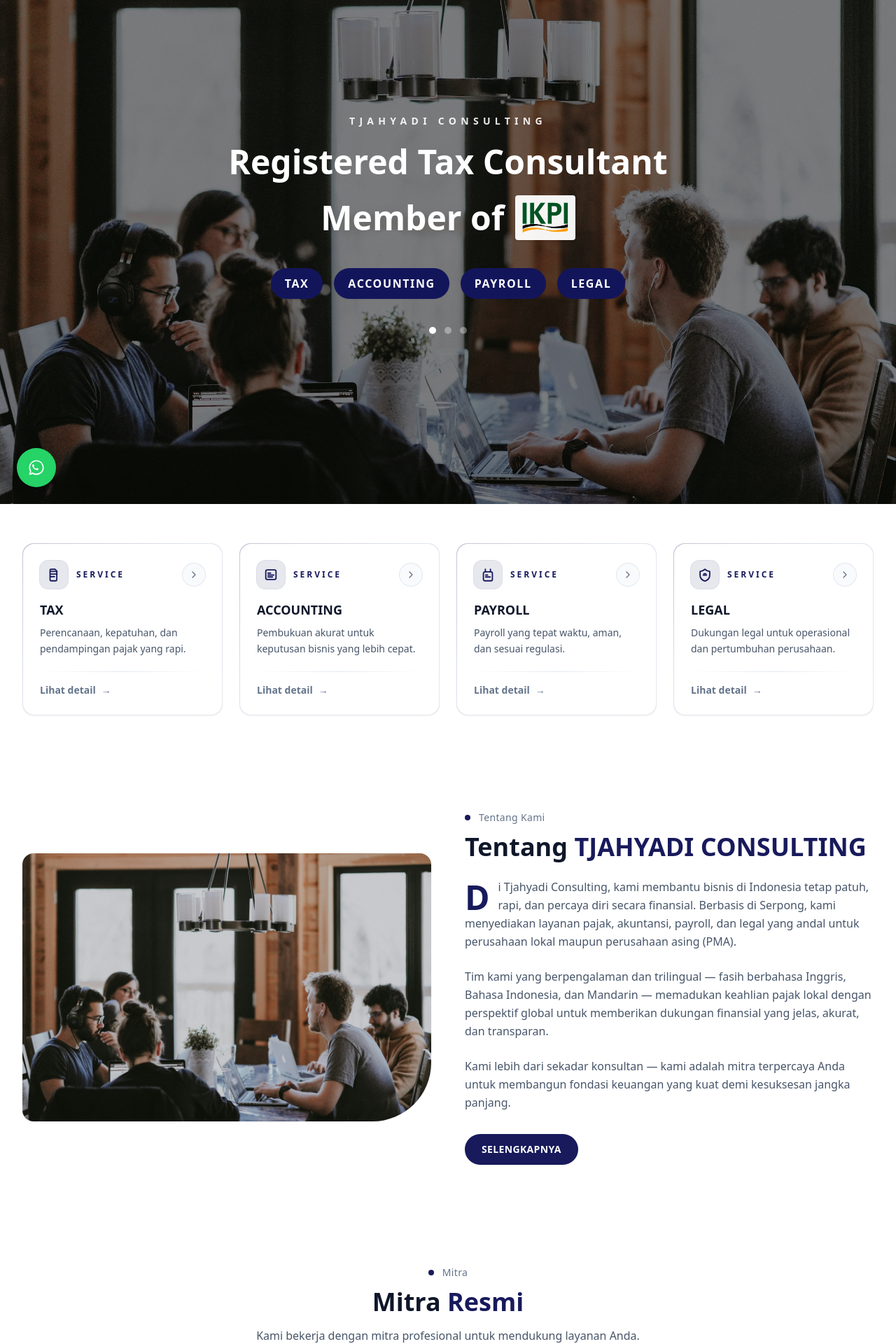
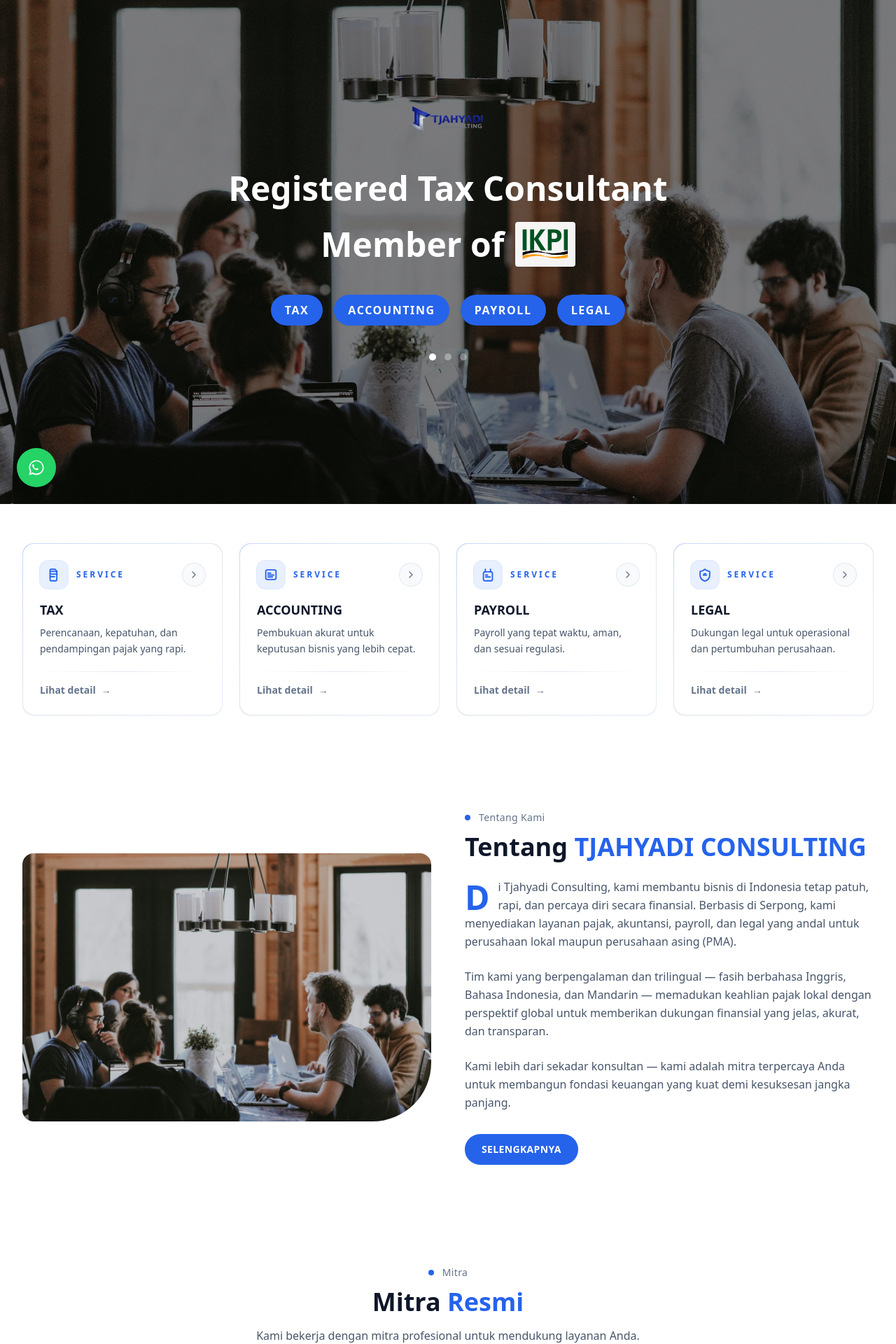
Before and after one commit to Mannn07/Web-Tjahyadi, a React (Vite) app: page / in a window 1280 px wide. Shown: the part 80-2000 px from the top of the page at 70% size. Built offline with nearby package versions, Linux system fonts and the light colour scheme.

Commit message:
Update UI: navy terang color scheme, replace TJAHYADI CONSULTING text with logo1.png

```diff
--- a/src/components/Footer.tsx
+++ b/src/components/Footer.tsx
@@ -25,7 +25,7 @@
         loading="lazy"
         decoding="async"
       />
-      <div className="absolute inset-0 bg-gradient-to-r from-[#07102a]/95 via-[#0f123e]/90 to-primary/90" />
+      <div className="absolute inset-0 bg-gradient-to-r from-[#1e3a8a]/95 via-[#1d4ed8]/90 to-primary/90" />
       <div className="absolute inset-0 bg-black/25" />
 
       <div className="relative container-page">
--- a/src/index.css
+++ b/src/index.css
@@ -25,11 +25,11 @@
   }
 
   .nav-link {
-    @apply text-sm font-semibold tracking-wide text-white/90 hover:text-primary transition-colors;
+    @apply text-sm font-semibold tracking-wide text-white/90 hover:text-[#60a5fa] transition-colors;
   }
 
   .nav-link-solid {
-    @apply text-sm font-semibold tracking-wide text-white hover:text-white transition-colors;
+    @apply text-sm font-semibold tracking-wide text-white hover:text-[#93c5fd] transition-colors;
   }
 
   .pill {
--- a/src/pages/Home.tsx
+++ b/src/pages/Home.tsx
@@ -20,7 +20,7 @@
       height: 22,
       fill: "none",
       xmlns: "http://www.w3.org/2000/svg",
-      className: "text-[#181a5c]",
+      className: "text-[#2563eb]",
       "aria-hidden": true as const,
     };
 
@@ -359,9 +359,13 @@
           <div className="relative z-10 flex h-full items-center justify-center text-center">
             <div className="container-page">
               <div className="mx-auto max-w-4xl">
-                <div className="text-white/90 text-xs font-black tracking-[0.45em] sm:text-sm">
-                  TJAHYADI CONSULTING
-                </div>
+                <img
+                  src="/logo1.png"
+                  alt="TJAHYADI CONSULTING"
+                  className="mx-auto h-20 sm:h-24 w-auto"
+                  decoding="async"
+                  loading="eager"
+                />
                 <h1 className="mt-6 text-3xl font-black leading-tight text-white sm:text-4xl lg:text-5xl">
                   Registered Tax Consultant
                 </h1>
@@ -471,28 +475,28 @@
                   key={card.id}
                   id={card.id}
                   href={`#${card.id}`}
-                  className="group relative block scroll-mt-28 rounded-2xl bg-gradient-to-br from-[#181a5c]/25 via-slate-200 to-[#181a5c]/10 p-[1px] shadow-sm transition-all duration-300 hover:-translate-y-1 hover:shadow-xl focus:outline-none focus-visible:ring-2 focus-visible:ring-[#181a5c]/40 focus-visible:ring-offset-2"
+                  className="group relative block scroll-mt-28 rounded-2xl bg-gradient-to-br from-[#2563eb]/25 via-slate-200 to-[#2563eb]/10 p-[1px] shadow-sm transition-all duration-300 hover:-translate-y-1 hover:shadow-xl focus:outline-none focus-visible:ring-2 focus-visible:ring-[#2563eb]/40 focus-visible:ring-offset-2"
                 >
                   <div className="rounded-2xl bg-white p-6">
                     <div className="flex items-center justify-between">
                       <div className="flex items-center gap-3">
-                        <div className="flex h-10 w-10 items-center justify-center rounded-xl bg-[#181a5c]/10 ring-1 ring-[#181a5c]/15 transition duration-300 group-hover:bg-[#181a5c]/15 group-hover:ring-[#181a5c]/25">
+                        <div className="flex h-10 w-10 items-center justify-center rounded-xl bg-[#2563eb]/10 ring-1 ring-[#2563eb]/15 transition duration-300 group-hover:bg-[#2563eb]/15 group-hover:ring-[#2563eb]/25">
                           <span className="transition duration-300 group-hover:scale-110 group-hover:-rotate-3">
                             <ServiceIcon kind={card.id} />
                           </span>
                         </div>
-                        <div className="text-xs font-black tracking-[0.25em] text-[#181a5c]">
+                        <div className="text-xs font-black tracking-[0.25em] text-[#2563eb]">
                           SERVICE
                         </div>
                       </div>
 
-                      <div className="flex h-8 w-8 items-center justify-center rounded-full bg-slate-50 ring-1 ring-slate-200 transition duration-300 group-hover:bg-[#181a5c]/5 group-hover:ring-[#181a5c]/20">
+                      <div className="flex h-8 w-8 items-center justify-center rounded-full bg-slate-50 ring-1 ring-slate-200 transition duration-300 group-hover:bg-[#2563eb]/5 group-hover:ring-[#2563eb]/20">
                         <svg
                           viewBox="0 0 24 24"
                           width="16"
                           height="16"
                           aria-hidden="true"
-                          className="text-slate-500 transition duration-300 group-hover:translate-x-0.5 group-hover:text-[#181a5c]"
+                          className="text-slate-500 transition duration-300 group-hover:translate-x-0.5 group-hover:text-[#2563eb]"
                           fill="none"
                           xmlns="http://www.w3.org/2000/svg"
                         >
@@ -507,7 +511,7 @@
                       </div>
                     </div>
 
-                    <div className="mt-4 text-lg font-extrabold text-slate-900 transition duration-300 group-hover:text-[#181a5c]">
+                    <div className="mt-4 text-lg font-extrabold text-slate-900 transition duration-300 group-hover:text-[#2563eb]">
                       {card.title}
                     </div>
 
@@ -515,9 +519,9 @@
                       {card.desc}
                     </div>
 
-                    <div className="mt-5 h-px w-full bg-gradient-to-r from-transparent via-slate-200 to-transparent transition duration-300 group-hover:via-[#181a5c]/25" />
+                    <div className="mt-5 h-px w-full bg-gradient-to-r from-transparent via-slate-200 to-transparent transition duration-300 group-hover:via-[#2563eb]/25" />
 
-                    <div className="mt-4 inline-flex items-center gap-2 text-sm font-bold text-slate-500 transition duration-300 group-hover:text-[#181a5c]">
+                    <div className="mt-4 inline-flex items-center gap-2 text-sm font-bold text-slate-500 transition duration-300 group-hover:text-[#2563eb]">
                       <span>
                         {
                           {
@@ -554,20 +558,20 @@
 
               <div>
                 <div className="flex items-center gap-3 text-sm text-slate-500">
-                  <span className="h-2 w-2 rounded-full bg-[#181a5c]" />
+                  <span className="h-2 w-2 rounded-full bg-[#2563eb]" />
                   <span className="tracking-wide">{aboutContent.badge}</span>
                 </div>
 
                 <h2 className="mt-3 text-3xl font-extrabold leading-tight text-slate-900 sm:text-4xl">
                   {aboutContent.titlePrefix}{" "}
-                  <span className="text-[#181a5c]">
+                  <span className="text-[#2563eb]">
                     {aboutContent.titleBrand}
                   </span>
                 </h2>
 
                 <div className="mt-6 space-y-6 text-slate-600">
                   <p className="leading-relaxed">
-                    <span className="float-left mr-3 mt-1 text-5xl font-extrabold leading-none text-[#181a5c]">
+                    <span className="float-left mr-3 mt-1 text-5xl font-extrabold leading-none text-[#2563eb]">
                       {aboutContent.paragraphs[0].slice(0, 1)}
                     </span>
                     {aboutContent.paragraphs[0].slice(1)}
@@ -583,7 +587,7 @@
                 <div className="mt-8">
                   <a
                     href="#contact"
-                    className="inline-flex items-center justify-center rounded-full bg-[#181a5c] px-6 py-3 text-sm font-extrabold tracking-wide text-white shadow-sm transition hover:bg-[#181a5c]/90"
+                    className="inline-flex items-center justify-center rounded-full bg-[#2563eb] px-6 py-3 text-sm font-extrabold tracking-wide text-white shadow-sm transition hover:bg-[#2563eb]/90"
                   >
                     {aboutContent.button}
                   </a>
@@ -598,12 +602,12 @@
           <div className="container-page">
             <div className="flex flex-col items-center text-center">
               <div className="flex items-center gap-3 text-sm text-slate-500">
-                <span className="h-2 w-2 rounded-full bg-[#181a5c]" />
+                <span className="h-2 w-2 rounded-full bg-[#2563eb]" />
                 <span className="tracking-wide">{partnerContent.badge}</span>
               </div>
               <h2 className="mt-3 text-3xl font-extrabold text-slate-900 sm:text-4xl">
                 {partnerContent.titleA}{" "}
-                <span className="text-[#181a5c]">{partnerContent.titleB}</span>
+                <span className="text-[#2563eb]">{partnerContent.titleB}</span>
               </h2>
               <p className="mt-4 max-w-3xl text-slate-600">
                 {partnerContent.subtitle}
@@ -634,12 +638,12 @@
           <div className="container-page">
             <div className="flex flex-col items-center text-center">
               <div className="flex items-center gap-3 text-sm text-slate-500">
-                <span className="h-2 w-2 rounded-full bg-[#181a5c]" />
+                <span className="h-2 w-2 rounded-full bg-[#2563eb]" />
                 <span className="tracking-wide">{portfolioContent.badge}</span>
               </div>
               <h2 className="mt-3 text-3xl font-extrabold text-slate-900 sm:text-4xl">
                 {portfolioContent.titleA}{" "}
-                <span className="text-[#181a5c]">
+                <span className="text-[#2563eb]">
                   {portfolioContent.titleB}
                 </span>
               </h2>
@@ -655,7 +659,7 @@
                 {marqueeItems.map((c, idx) => (
                   <div
                     key={`${c.label}-${idx}`}
-                    className={`flex h-20 w-48 items-center justify-center rounded-2xl bg-gradient-to-b ${c.tone} ring-1 ring-slate-200 transition hover:-translate-y-0.5 hover:ring-[#181a5c]/25 hover:shadow-md`}
+                    className={`flex h-20 w-48 items-center justify-center rounded-2xl bg-gradient-to-b ${c.tone} ring-1 ring-slate-200 transition hover:-translate-y-0.5 hover:ring-[#2563eb]/25 hover:shadow-md`}
                   >
                     <div className="text-center">
                       <div className="text-xs font-black tracking-[0.35em] text-slate-500">
@@ -673,18 +677,18 @@
         </section>
 
         {/* Testimonials */}
-        <section id="testimonials" className="bg-[#0f123e] py-20 text-white">
+        <section id="testimonials" className="bg-[#1e3a8a] py-20 text-white">
           <div className="container-page">
             <div className="flex flex-col items-center text-center">
               <div className="flex items-center gap-3 text-sm text-white/70">
-                <span className="h-2 w-2 rounded-full bg-[#181a5c]" />
+                <span className="h-2 w-2 rounded-full bg-[#2563eb]" />
                 <span className="tracking-wide">
                   {testimonialsContent.badge}
                 </span>
               </div>
               <h2 className="mt-3 text-3xl font-extrabold sm:text-4xl">
                 {testimonialsContent.titleA}{" "}
-                <span className="text-[#181a5c]">
+                <span className="text-[#60a5fa]">
                   {testimonialsContent.titleB}
                 </span>{" "}
                 {testimonialsContent.titleC}
@@ -699,8 +703,8 @@
 
               <div className="rounded-3xl border border-white/10 bg-white/5 px-6 py-10 shadow-lg backdrop-blur sm:px-10">
                 <div className="mx-auto flex max-w-4xl flex-col items-center">
-                  <div className="flex h-20 w-20 items-center justify-center rounded-full bg-white/95 ring-4 ring-[#181a5c]/50">
-                    <div className="text-xl font-black text-[#0f123e]">
+                  <div className="flex h-20 w-20 items-center justify-center rounded-full bg-white/95 ring-4 ring-[#2563eb]/50">
+                    <div className="text-xl font-black text-[#1e3a8a]">
                       {currentTestimonial.company.slice(0, 1).toUpperCase()}
                     </div>
                   </div>
@@ -710,7 +714,7 @@
                   </p>
 
                   <div className="mt-8 text-center">
-                    <div className="text-[#181a5c] text-lg font-extrabold">
+                    <div className="text-[#60a5fa] text-lg font-extrabold">
                       {currentTestimonial.company}
                     </div>
                     <div className="mt-1 text-sm text-white/70">
@@ -805,7 +809,7 @@
             <div className="grid gap-10 lg:grid-cols-2">
               <div>
                 <div className="flex items-center gap-3 text-sm text-slate-500">
-                  <span className="h-2 w-2 rounded-full bg-[#181a5c]" />
+                  <span className="h-2 w-2 rounded-full bg-[#2563eb]" />
                   <span className="tracking-wide">
                     {language === "id"
                       ? "Kontak"
@@ -820,7 +824,7 @@
                     : language === "en"
                       ? "Get in"
                       : "与我们"}{" "}
-                  <span className="text-[#181a5c]">
+                  <span className="text-[#2563eb]">
                     {language === "id"
                       ? "Kami"
                       : language === "en"
@@ -838,7 +842,7 @@
 
                 <div className="mt-6 grid gap-3 text-sm text-slate-700">
                   <div className="rounded-2xl border border-slate-200 bg-white p-5">
-                    <div className="text-xs font-black tracking-[0.25em] text-[#181a5c]">
+                    <div className="text-xs font-black tracking-[0.25em] text-[#2563eb]">
                       {language === "id"
                         ? "LOKASI"
                         : language === "en"
@@ -859,11 +863,11 @@
                     href={whatsAppHref}
                     target="_blank"
                     rel="noreferrer"
-                    className="group rounded-2xl border border-slate-200 bg-white p-5 transition hover:-translate-y-0.5 hover:shadow-md focus:outline-none focus-visible:ring-2 focus-visible:ring-[#181a5c]/40 focus-visible:ring-offset-2"
+                    className="group rounded-2xl border border-slate-200 bg-white p-5 transition hover:-translate-y-0.5 hover:shadow-md focus:outline-none focus-visible:ring-2 focus-visible:ring-[#2563eb]/40 focus-visible:ring-offset-2"
                   >
                     <div className="flex items-center justify-between gap-4">
                       <div>
-                        <div className="text-xs font-black tracking-[0.25em] text-[#181a5c]">
+                        <div className="text-xs font-black tracking-[0.25em] text-[#2563eb]">
                           WHATSAPP
                         </div>
                         <div className="mt-2 font-semibold">
@@ -877,7 +881,7 @@
                               : "点击立即咨询"}
                         </div>
                       </div>
-                      <div className="flex h-10 w-10 items-center justify-center rounded-full bg-[#181a5c]/10 text-[#181a5c] transition group-hover:bg-[#181a5c]/15">
+                      <div className="flex h-10 w-10 items-center justify-center rounded-full bg-[#2563eb]/10 text-[#2563eb] transition group-hover:bg-[#2563eb]/15">
                         →
                       </div>
                     </div>
@@ -886,7 +890,7 @@
               </div>
 
               <div className="rounded-3xl border border-slate-200 bg-slate-50 p-8">
-                <div className="text-xs font-black tracking-[0.25em] text-[#181a5c]">
+                <div className="text-xs font-black tracking-[0.25em] text-[#2563eb]">
                   {language === "id"
                     ? "JAM OPERASIONAL"
                     : language === "en"
@@ -913,7 +917,7 @@
         </section>
 
         {/* Bottom CTA */}
-        <section className="bg-gradient-to-r from-[#181a5c] to-primary py-16 text-white">
+        <section className="bg-gradient-to-r from-[#1e3a8a] to-primary py-16 text-white">
           <div className="container-page flex flex-col gap-8 sm:flex-row sm:items-center sm:justify-between">
             <div>
               <div className="text-4xl font-extrabold tracking-tight sm:text-5xl lg:text-6xl">
@@ -935,7 +939,7 @@
               href={whatsAppHref}
               target="_blank"
               rel="noreferrer"
-              className="inline-flex items-center justify-center gap-3 rounded-full bg-white px-8 py-4 text-base font-extrabold tracking-wide text-[#181a5c] shadow-lg transition hover:scale-105 hover:bg-white/95"
+              className="inline-flex items-center justify-center gap-3 rounded-full bg-white px-8 py-4 text-base font-extrabold tracking-wide text-[#2563eb] shadow-lg transition hover:scale-105 hover:bg-white/95"
             >
               <svg
                 viewBox="0 0 24 24"
--- a/tailwind.config.js
+++ b/tailwind.config.js
@@ -5,17 +5,17 @@
     extend: {
       colors: {
         primary: {
-          DEFAULT: "#13155b",
-          50: "#eef0ff",
-          100: "#dfe3ff",
-          200: "#c0c7ff",
-          300: "#96a1ff",
-          400: "#6a77ff",
-          500: "#3f4dff",
-          600: "#2b35db",
-          700: "#1f27b1",
-          800: "#171d85",
-          900: "#13155b",
+          DEFAULT: "#2563eb",
+          50: "#eff6ff",
+          100: "#dbeafe",
+          200: "#bfdbfe",
+          300: "#93c5fd",
+          400: "#60a5fa",
+          500: "#3b82f6",
+          600: "#2563eb",
+          700: "#1d4ed8",
+          800: "#1e40af",
+          900: "#1e3a8a",
         },
       },
     },
```
